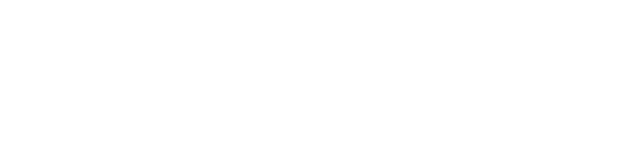
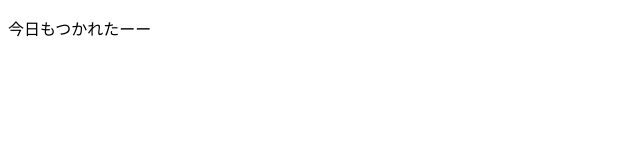
Before and after one commit to nasuabe/team_test, a plain HTML site: page nasu.html in a window 1280 px wide. Shown: the whole page, without its empty margins (0-640 px from the left). Drawn offline with Linux system fonts and the light colour scheme.

Commit message:
コメント追加

```diff
--- a/nasu.html
+++ b/nasu.html
@@ -7,6 +7,7 @@
   <title>Document</title>
 </head>
 <body>
+  <p>今日もつかれたーー</p>
 
 </body>
 </html>
```
